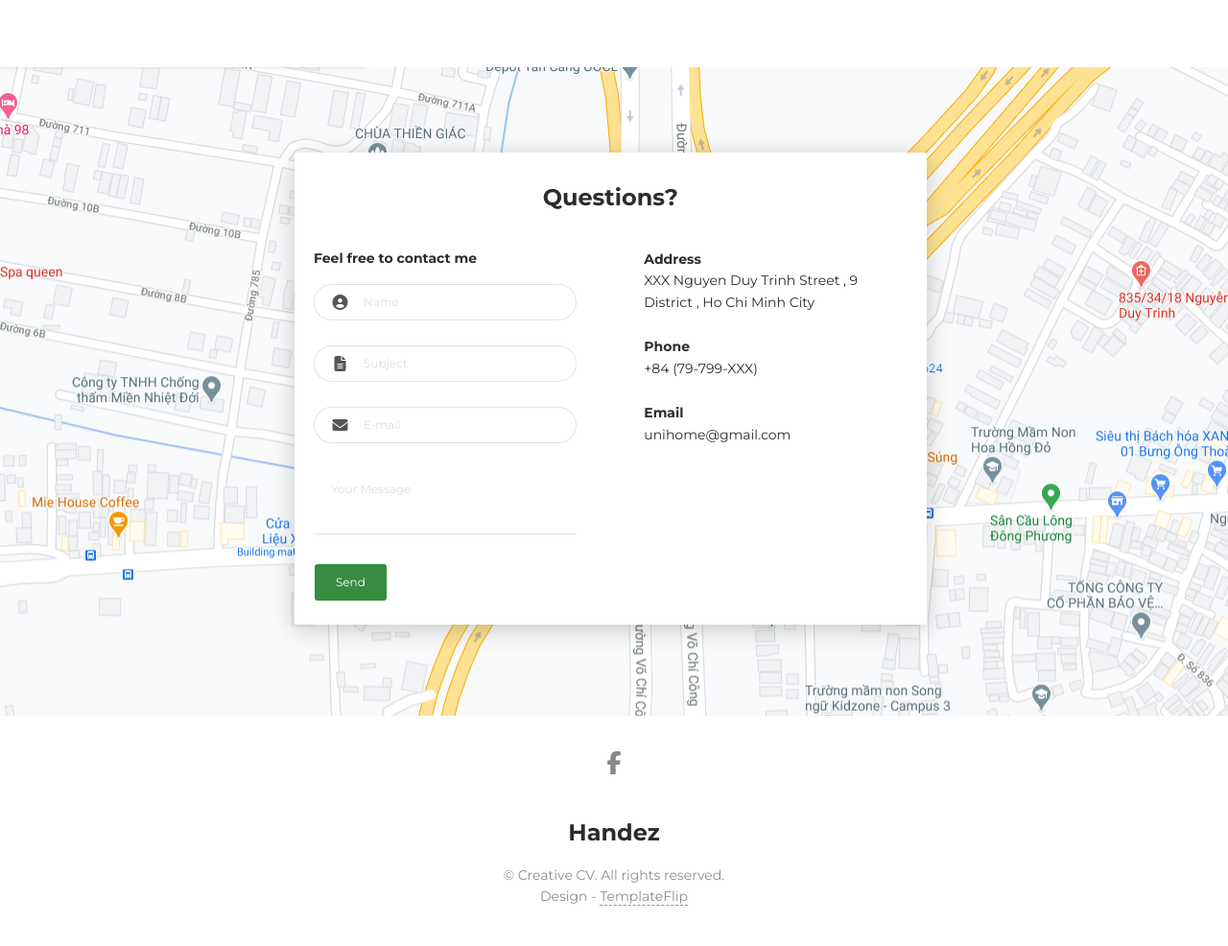
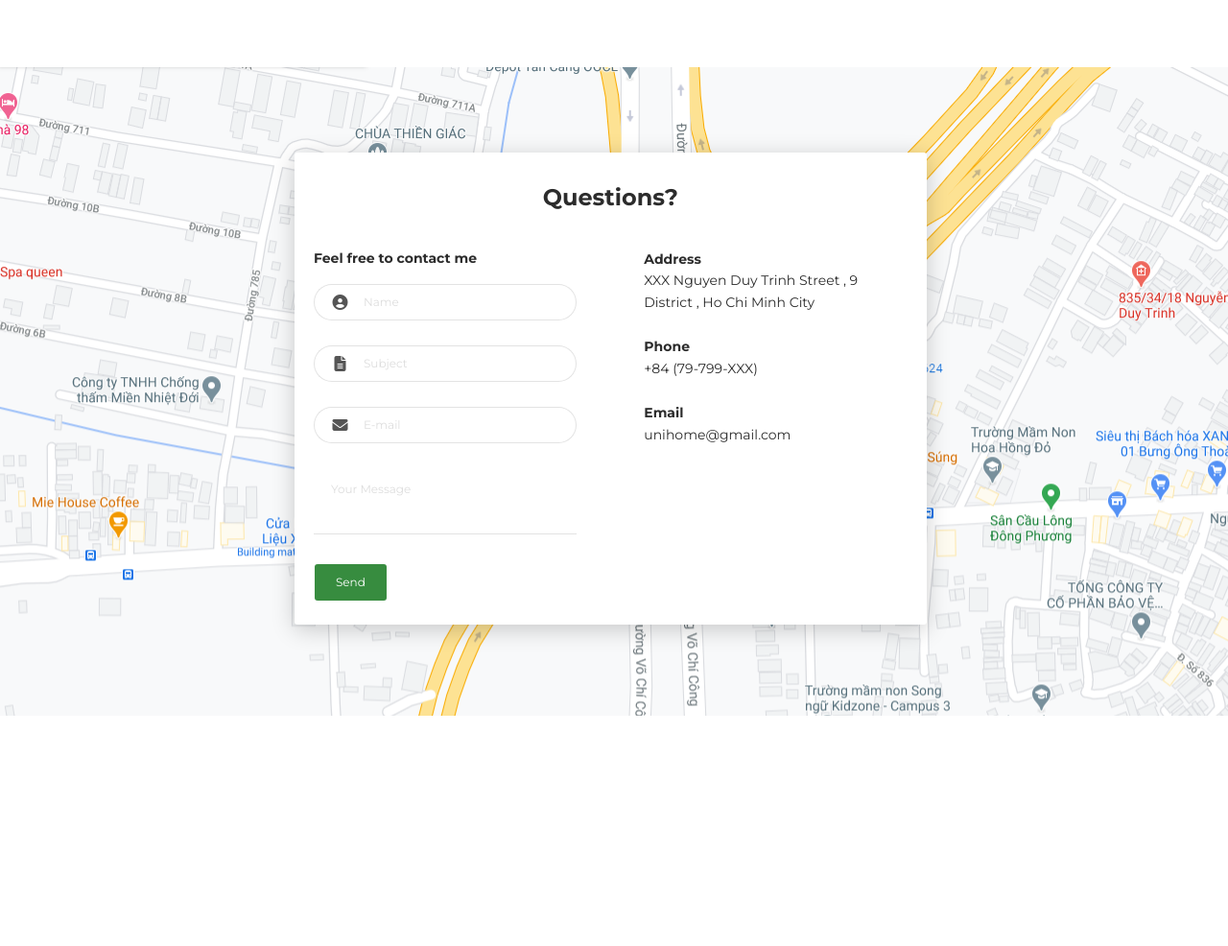
Before and after one commit to handezVN/SendMail, a plain HTML site: page index.html in a window 1280 px wide. Shown: the whole page at 96% size. After the commit the page ends 800 px from the top, so only its background shows below. Drawn offline with Linux system fonts and the light colour scheme.

Commit message:
Update index.html

```diff
--- a/index.html
+++ b/index.html
@@ -88,16 +88,6 @@
   </div>
 </div></div>
     </div>
-    <footer class="footer">
-      <div class="container text-center">
-        <a class="cc-facebook btn btn-link" href="https://www.facebook.com/TA.Handez/"><i class="fa fa-facebook fa-2x " aria-hidden="true"></i></a>
-        <!-- <a class="cc-twitter btn btn-link " href="#"><i class="fa fa-twitter fa-2x " aria-hidden="true"></i></a> -->
-        <!-- <a class="cc-instagram btn btn-link" href="#"><i class="fa fa-instagram fa-2x " aria-hidden="true"></i></a></div> -->
-      <div class="h4 title text-center">Handez</div>
-      <div class="text-center text-muted">
-        <p>&copy; Creative CV. All rights reserved.<br>Design - <a class="credit" href="https://templateflip.com" target="_blank">TemplateFlip</a></p>
-      </div>
-    </footer>
     <script src="js/core/jquery.3.2.1.min.js?ver=1.1.0"></script>
     <script src="js/core/popper.min.js?ver=1.1.0"></script>
     <script src="js/core/bootstrap.min.js?ver=1.1.0"></script>
```
